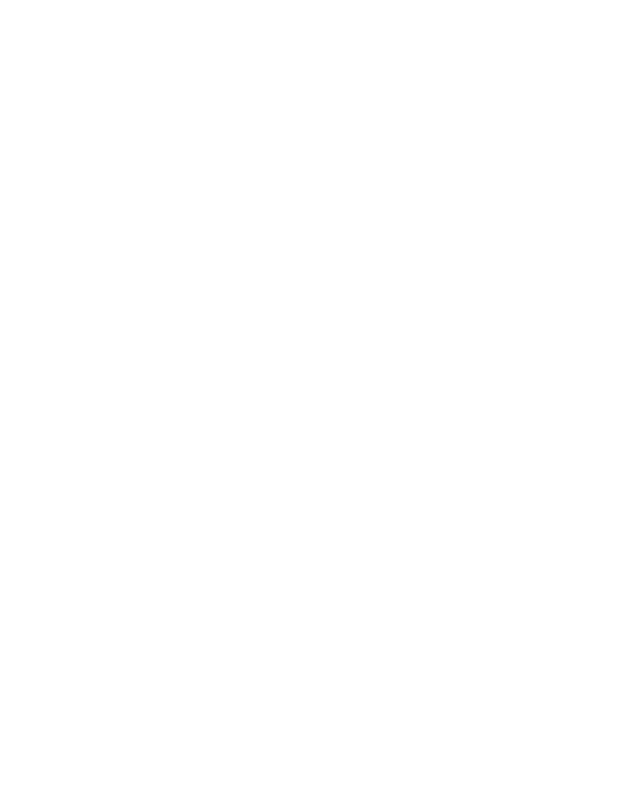
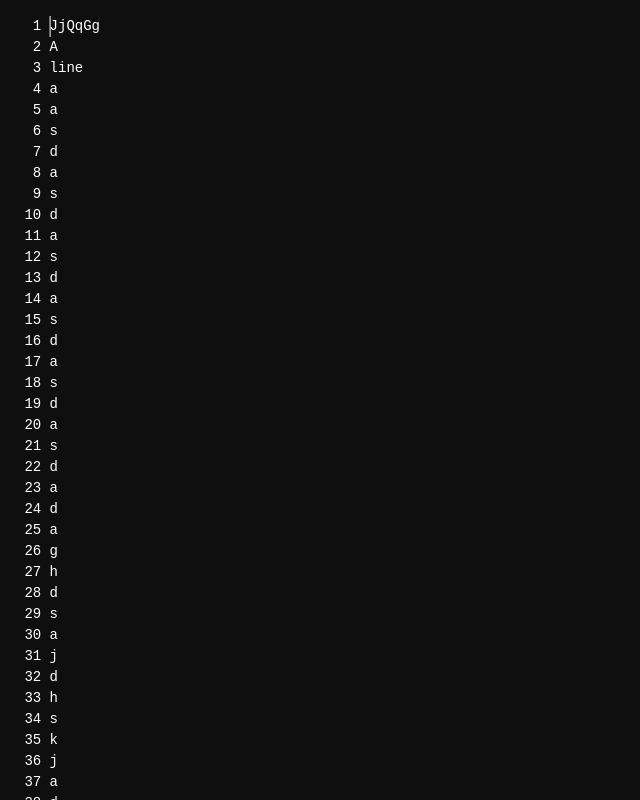
Before and after one commit to DanNisenson/canvas-text-editor, a website built with Vite: page index.html in a window 1280 px wide. Shown: the whole page, without its empty margins (0-640 px from the left). Built offline with nearby package versions, Linux system fonts and the light colour scheme.

Commit message:
style: add bg color to html body

```diff
--- a/src/style.css
+++ b/src/style.css
@@ -6,7 +6,7 @@
 }
 
 body {
-    /* background-color: #000000; */
+    background-color: #000000f0;
     display: flex;
     height: 100dvh;
 }
```
